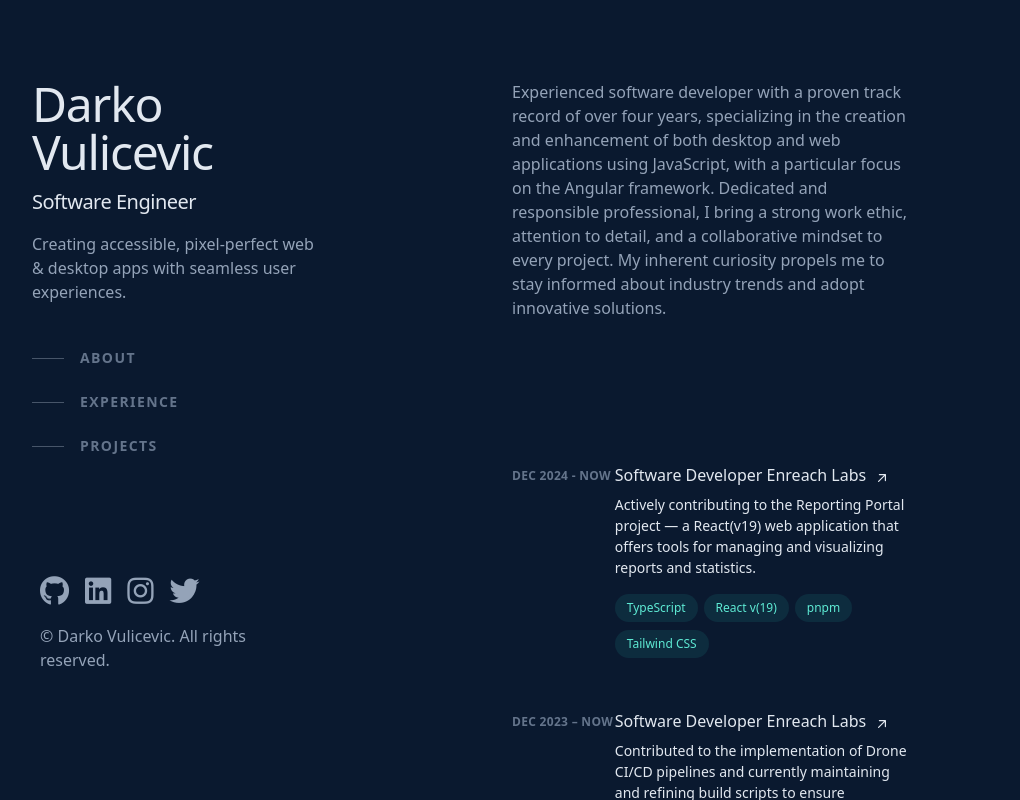
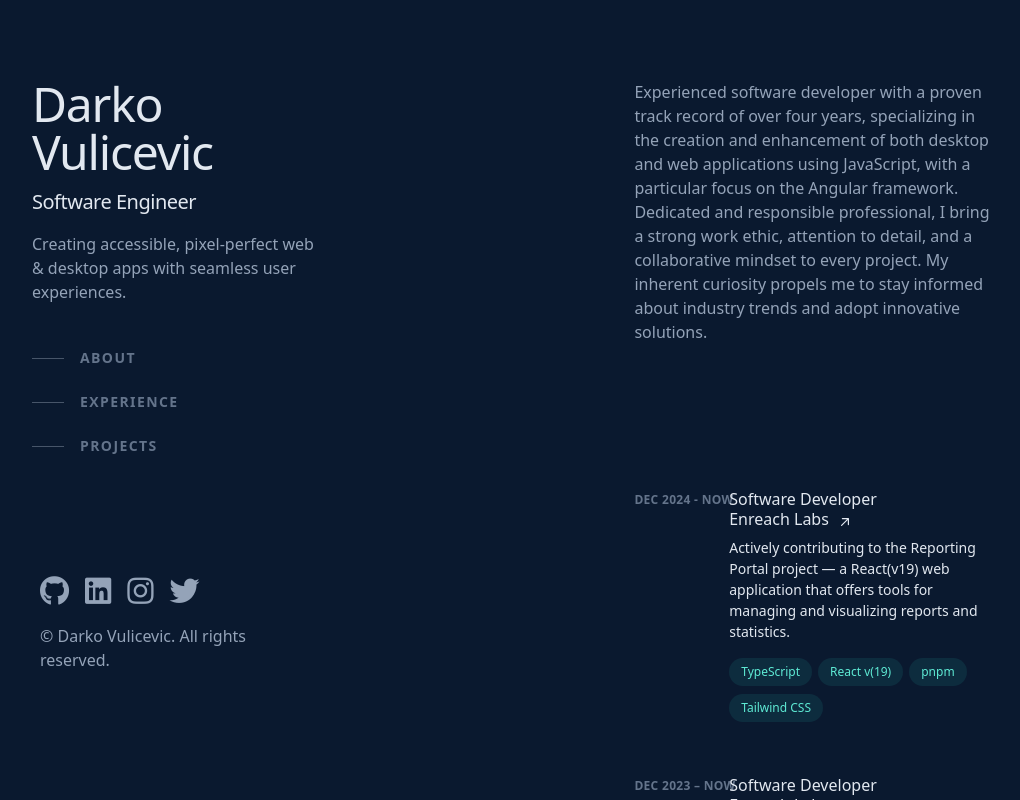
Before and after one commit to darkovulicevic/darkovulicevic.github.io, an Angular app in the folder website/: page / in a window 1280 px wide. Shown: the whole page, without its empty margins (144-1164 px from the left). Built offline with nearby package versions, Linux system fonts and the light colour scheme; a web font is replaced by a local one.

Commit message:
all devices resposnive supported

```diff
--- a/website/src/app/components/parts/about/about.component.html
+++ b/website/src/app/components/parts/about/about.component.html
@@ -1,4 +1,4 @@
-<div id="about" class="space-y-4 max-w-[65%]">
+<div id="about" class="space-y-4 max-w-[65%] mx-auto px-4">
     Experienced software developer with a proven track record of over four
     years, specializing in the creation and enhancement of both desktop and web
     applications using JavaScript, with a particular focus on the Angular
--- a/website/src/app/components/parts/experience/experience.component.html
+++ b/website/src/app/components/parts/experience/experience.component.html
@@ -1,4 +1,4 @@
-<div id="experience" class="work max-w-[65%]">
+<div id="experience" class="work max-w-[65%] mx-auto px-4">
     <ol>
         <app-card
             *ngFor="let card of ui.cards"
--- a/website/src/app/components/parts/info/info.component.html
+++ b/website/src/app/components/parts/info/info.component.html
@@ -1,5 +1,6 @@
 <div
-    class="about mb-16 scroll-mt-16 md:mb-24 lg:mb-36 lg:scroll-mt-24 text-[#94A3B8]"
+    class="about mb-16 scroll-mt-16 md:mb-24 lg:mb-36 lg:scroll-mt-24 text-[#94A3B8]
+           flex flex-col justify-center items-center min-h-screen md:min-h-0 md:block"
 >
     <app-about></app-about>
 </div>
```
